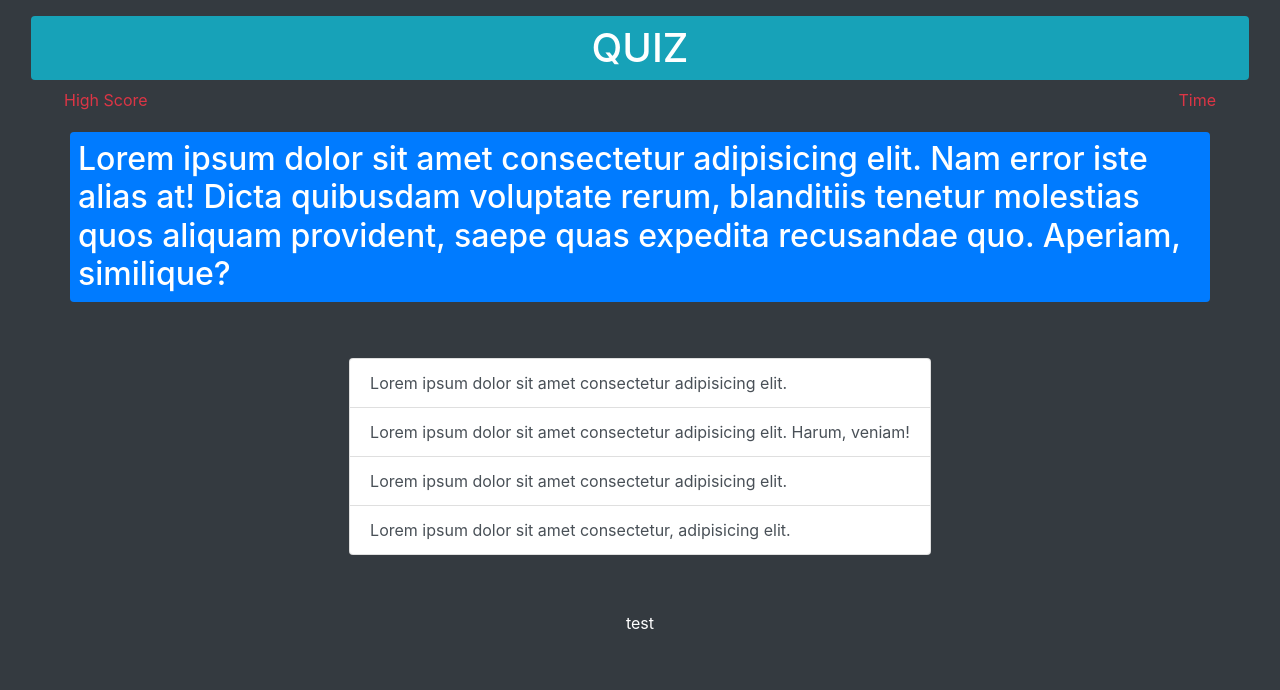
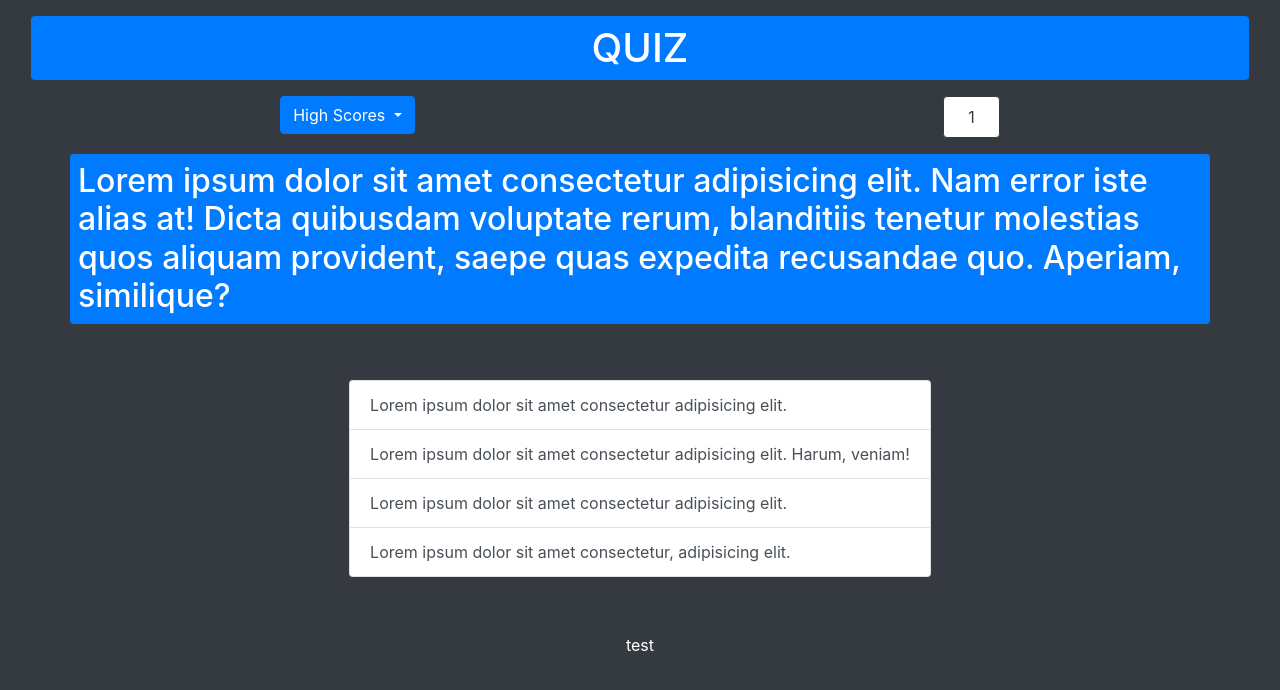
Before and after one commit to KKWChao/Quiz-App, a plain HTML site: page index.html in a window 1280 px wide. Drawn offline with nearby package versions, Linux system fonts and the light colour scheme.

Commit message:
added countdown

```diff
--- a/assets/js/script.js
+++ b/assets/js/script.js
@@ -1,5 +1,7 @@
 var high_score = $('highScore');
-var times = $('#timer');
+
+// using javascript since setInterval is a javascript builtin
+var timer_JS = document.getElementById('timer');
 
 var question_Container = $('#questionContainer');
 var li_El1 = $('#liElem1');
@@ -7,6 +9,8 @@ var li_El1 = $('#liElem2');
 var li_El1 = $('#liElem3');
 var li_El1 = $('#liElem4');
 var answer_display = $('#answerDisplay');
+
+var userScore = 0;
 
 
 // QUESTIONS
@@ -63,12 +67,24 @@ const questions = {
   },
 };
 
-// Need to get timer API
 
-times.html(function() {
-  console.log("poop")
-})
 
+// timer function
+function countdown() {
+  var timer_JS = 10;
+
+  setInterval(function(){
+    if (timer_JS > 0) {
+      --timer_JS
+      console.log(timer_JS)
+    } else {
+      clearInterval()
+      console.log("Countdown complete")
+    }
+  },1000)
+};
+
+countdown()
 
 // GAME FUNCTION
 
@@ -76,9 +92,18 @@ times.html(function() {
 
 function () {
   on select on first answer
-    begin countdown
+    call timer function
+
+  while timer > 0
+    update question and answers
+      if correct answer selected +5s
+      else -5s
 
 
+
+
+  ask for name and display score
+    store in high score table
 }
 
 */
--- a/index.html
+++ b/index.html
@@ -17,20 +17,66 @@
 
   <!-- Boostrap container for JQuery App -->
   <main class="container-fluid">
-    <section class="col-lg-12 p-3 mb-1">
-      <h1 class="bg-info p-2 border-0 rounded text-center text-uppercase">Quiz</h1>
-      <div class="row justify-content-between">
-        <a class="pl-5 text-danger" href="#">High Score</a>
-        <a class="pr-5 text-danger" id="timer">Time</a>
+    <section class="col-lg-12 p-3">
+      <h1 class="bg-primary
+                  p-2 mb-3
+                  border-0
+                  rounded
+                  text-center
+                  text-uppercase">Quiz</h1>
+      <div class="row justify-content-around">
+
+        <!-- Dropdown for highscores NEED TO FIX-->
+        <div class="dropdown">
+          <button
+            class="btn
+                    btn-primary
+                    dropdown-toggle"
+            type="button"
+            id="dropdownMenuButton"
+            data-toggle="dropdown"
+            aria-haspopup="true"
+            aria-expanded="false">
+            High Scores
+          </button>
+          <div class="dropdown-menu" aria-labelledby="dropdownMenuButton">
+            <a class="dropdown-item" href="#">11111</a>
+            <a class="dropdown-item" href="#">22222</a>
+            <a class="dropdown-item" href="#">33333</a>
+            <a class="dropdown-item" href="#">44444</a>
+            <a class="dropdown-item" href="#">55555</a>
+          </div>
+        </div>
+
+        <a class="text-danger
+                  align-self-center
+                  bg-white text-dark
+                  border border-dark
+                  rounded
+                  pl-4 pr-4 pt-2 pb-2"
+          id="timer">1</a>
       </div>
     </section>
 
     <section class="container">
       <!-- Main Question -->
-      <h2 class="row d-flex justify-content-center bg-primary p-2 mb-5 border-0 rounded" id="questionContainer">Lorem ipsum dolor sit amet consectetur adipisicing elit. Nam error iste alias at! Dicta quibusdam voluptate rerum, blanditiis tenetur molestias quos aliquam provident, saepe quas expedita recusandae quo. Aperiam, similique?</h2>
+      <h2 class="row
+                  d-flex
+                  justify-content-center
+                  bg-primary
+                  p-2 mb-5
+                  border-0 rounded"
+          id="questionContainer">
+          Lorem ipsum dolor sit amet consectetur adipisicing elit. Nam error iste alias at! Dicta quibusdam voluptate rerum, blanditiis tenetur molestias quos aliquam provident, saepe quas expedita recusandae quo. Aperiam, similique?</h2>
 
-      <div class="d-flex justify-content-center align-items-center">
-        <ul class="list-group p-2 text-dark mw-50 mb-5">
+      <div class="d-flex
+                  justify-content-center
+                  align-items-center">
+        <ul class="list-group
+                    p-2
+                    text-dark
+                    mw-50
+                    mb-5">
           <li class="list-group-item list-group-item-action" id="liElem1">Lorem ipsum dolor sit amet consectetur adipisicing elit. </li>
           <li class="list-group-item list-group-item-action" id="liElem2">Lorem ipsum dolor sit amet consectetur adipisicing elit. Harum, veniam!</li>
           <li class="list-group-item list-group-item-action" id="liElem3">Lorem ipsum dolor sit amet consectetur adipisicing elit.</li>
@@ -40,7 +86,9 @@
 
       </div>
       <!-- Answer Choice -->
-      <p class="row text-white justify-content-center" id="answerDisplay">test</p>
+      <p class="row
+                text-white
+                justify-content-center" id="answerDisplay">test</p>
     </section>
   </main>
 
```
